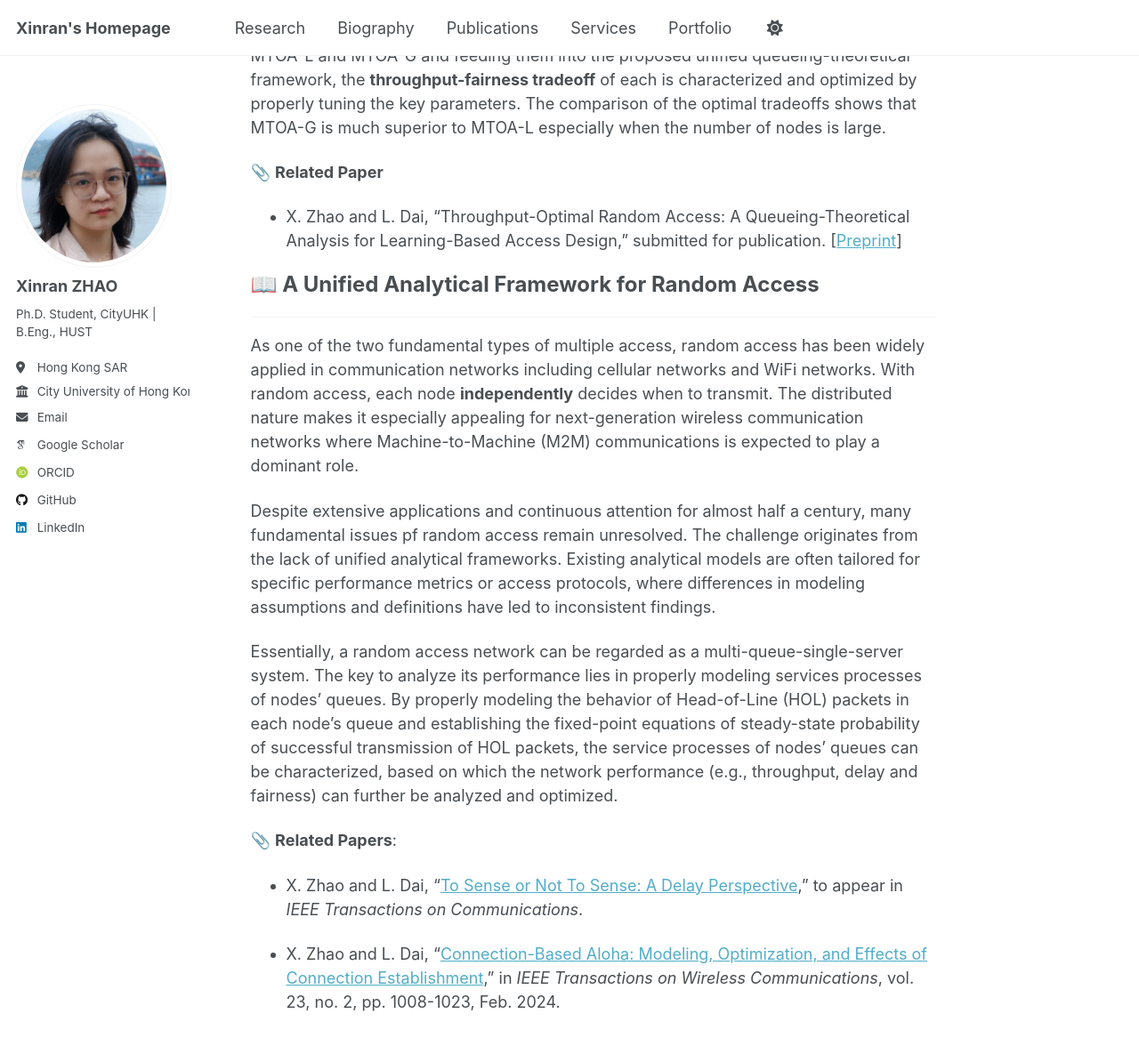
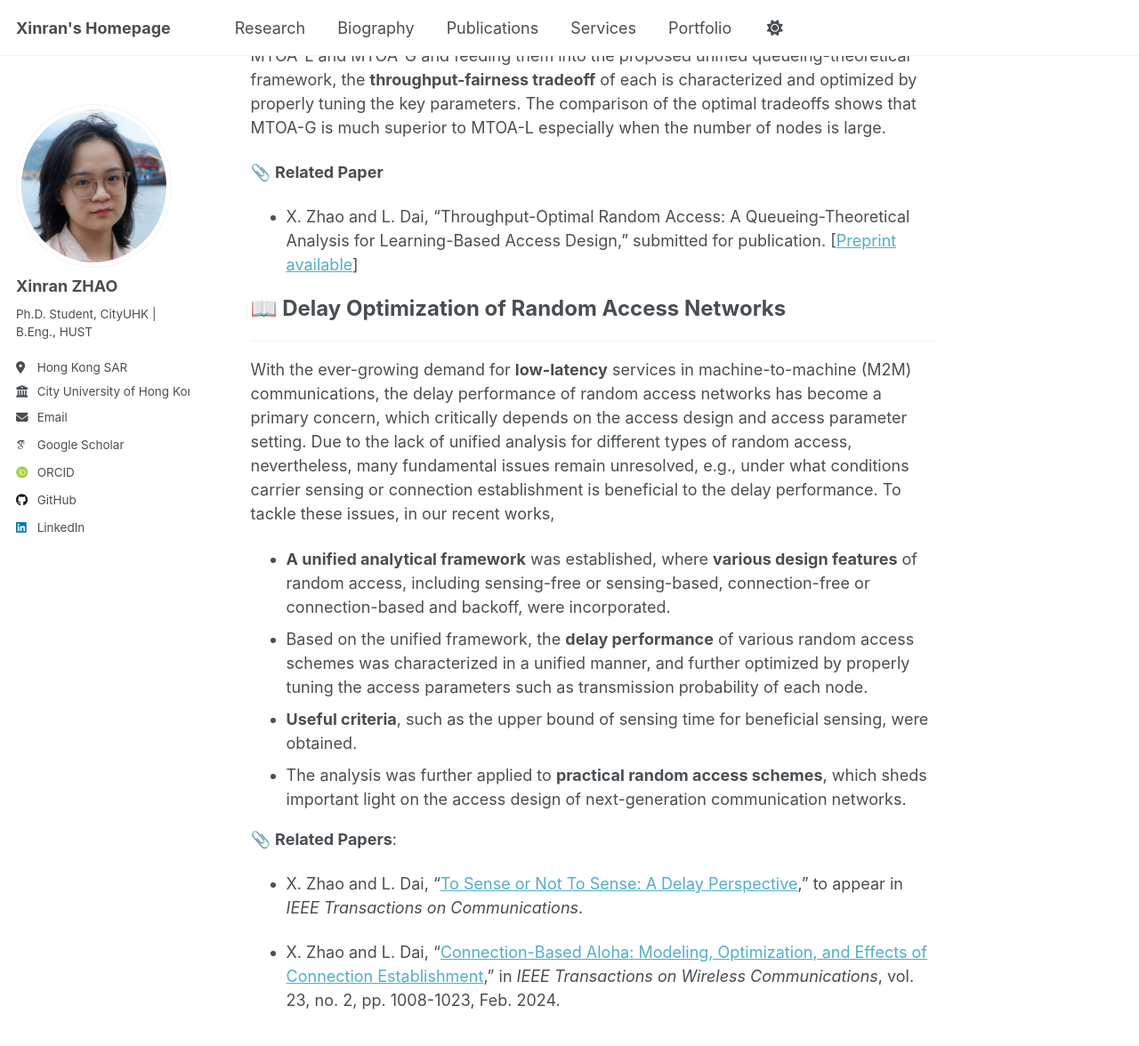
Before and after one commit to Joyxr/Joyxr.github.io, a Jekyll site: the page built from _pages/about.md, in a window 1280 px wide and 1400 px high, scrolled down 1011 px. Shown: the top 1176 px of the window at 89% size. Built offline with Jekyll 4.4.1, drawn with Linux system fonts in a browser that asks for light colours; emoji names are drawn with the system emoji font; some web fonts are replaced.

Commit message:
research projects

```diff
--- a/_pages/about.md
+++ b/_pages/about.md
@@ -25,17 +25,22 @@ Random access networks have long been observed to suffer from low throughput if
 As we demonstrated in our recent work, the **queueing-theoretical analysis** can be leveraged as a powerful tool for **optimal design of learning-based access**. Specifically, based on a Multi-Armed-Bandit (MAB) framework, two random access schemes, MTOA-L with local rewards and MTOA-G with global rewards, are proposed for throughput optimization. Though both can achieve the maximum throughput of 1, they have different short-term fairness performance. Through identifying the access strategies learned via MTOA-L and MTOA-G and feeding them into the proposed unified queueing-theoretical framework, the **throughput-fairness tradeoff** of each is characterized and optimized by properly tuning the key parameters. The comparison of the optimal tradeoffs shows that MTOA-G is much superior to MTOA-L especially when the number of nodes is large.
 
 :paperclip: **Related Paper**
-* X. Zhao and L. Dai, "Throughput-Optimal Random Access: A Queueing-Theoretical Analysis for Learning-Based Access Design," submitted for publication. [[Preprint](https://)]
+* X. Zhao and L. Dai, "Throughput-Optimal Random Access: A Queueing-Theoretical Analysis for Learning-Based Access Design," submitted for publication. [[Preprint available](https://arxiv.org/abs/2504.03178)]
 
-<font size=5><b>:book: A Unified Analytical Framework for Random Access</b></font>
+<font size=5><b>:book: Delay Optimization of Random Access Networks</b></font>
 ---
-As one of the two fundamental types of multiple access, random access has been widely applied in communication networks including cellular networks and WiFi networks. With random access, each node **independently** decides when to transmit. The distributed nature makes it especially appealing for next-generation wireless communication networks where Machine-to-Machine (M2M) communications is expected to play a dominant role.
+With the ever-growing demand for **low-latency** services in machine-to-machine (M2M) communications, the delay performance of random access networks has become a primary concern, which critically depends on the access design and access parameter setting. Due to the lack of unified analysis for different types of random access, nevertheless, many fundamental issues remain unresolved, e.g., under what conditions carrier sensing or connection establishment is beneficial to the delay performance. To tackle these issues, in our recent works,
 
-Despite extensive applications and continuous attention for almost half a century, many fundamental issues pf random access remain unresolved. The challenge originates from the lack of unified analytical frameworks. Existing analytical models are often tailored for specific performance metrics or access protocols, where differences in modeling assumptions and definitions have led to inconsistent findings.
+- **A unified analytical framework** was established, where **various design features** of random access, including sensing-free or sensing-based, connection-free or connection-based and backoff, were incorporated.
+- Based on the unified framework, the **delay performance** of various random access schemes was characterized in a unified manner, and further optimized by properly tuning the access parameters such as transmission probability of each node.
+- **Useful criteria**, such as the upper bound of sensing time for beneficial sensing, were obtained.
+- The analysis was further applied to **practical random access schemes**, which sheds important light on the access design of next-generation communication networks.
 
-Essentially, a random access network can be regarded as a multi-queue-single-server system. The key to analyze its performance lies in properly modeling services processes of nodes' queues. By properly modeling the behavior of Head-of-Line (HOL) packets in each node's queue and establishing the fixed-point equations of steady-state probability of successful transmission of HOL packets, the service processes of nodes' queues can be characterized, based on which the network performance (e.g., throughput, delay and fairness) can further be analyzed and optimized.
+<!-- In enabling the massive access of MTDs for M2M communications, random access has played a pivotal role. With random access, nodes independently decide when to transmit, which avoids heavy scheduling overhead thanks to its distributed and low-cost nature. Due to the lack of coordination among nodes, nevertheless, concurrent transmissions may collide, leading to transmission failures and causing excessively long delay in retransmissions if the access parameters are not properly selected.
 
-<!-- The analysis not only reveals fundamental performance limits of random access networks, but also sheds important light on the access design of next-generation communication networks. -->
+To reduce the collisions, various random access schemes have been proposed and applied in practical communication systems. For instance, one way is to use Carrier Sense Multiple Access (CSMA), with which nodes first sense the channel, and transmit only if the channel is idle. Alternatively, connection-based random access can be adopted to alleviate the collisions, with which each node reserves the channel for data transmission by establishing a connection. Besides, properly designed backoff schemes can also effectively resolve the collisions. -->
+
+<!-- Despite plenty of variants and extensive applications, many fundamental issues of random access remain unresolved, e.g., under what conditions carrier sensing or connection establishment is beneficial to the delay performance, which is of great interest considering the growing demand for supporting low-latency services in M2M communications. The challenge originates from the lack of unified analysis of random access schemes with different design features. -->
 
 :paperclip: **Related Papers**:
 * X. Zhao and L. Dai, "[To Sense or Not To Sense: A Delay Perspective](https://ieeexplore.ieee.org/document/10750858)," to appear in *IEEE Transactions on Communications*.
```
Also changed, not shown: _pages/cv.md (+1 -1 lines), _pages/publications.md (+1 -1 lines), 2 other files.
